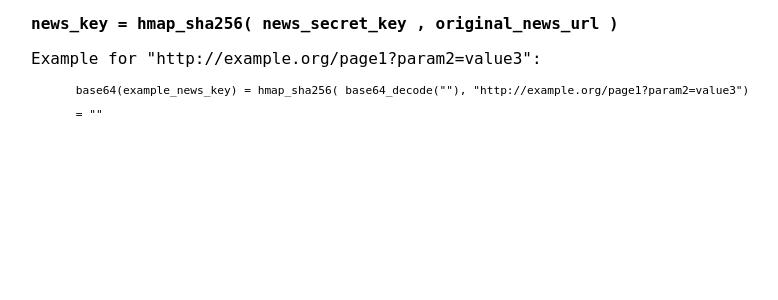
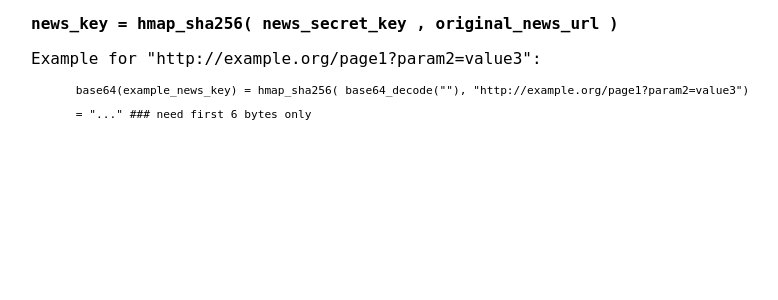
Before and after one commit to polymorphm/world-news-web-app, a Python web app: template lib_world_news_web_app_2013_02_04/templates/dashboard.mako in a window 1280 px wide. Shown: the part 321-621 px from the top of the page, without its empty margins (109-887 px from the left). Run offline with Mako, Linux system fonts and the light colour scheme; the template is opened without the code that fills it, so the values that code supplies are empty.

Commit message:
'''need first 6 bytes only'''

```diff
--- a/lib_world_news_web_app_2013_02_04/news_views.py
+++ b/lib_world_news_web_app_2013_02_04/news_views.py
@@ -45,7 +45,7 @@
     news_secret_key = get_news_secret_key()
     news_key = hmac.new(news_secret_key, original_news_url, hashlib.sha256).digest()
 
-    return news_key
+    return news_key[:6]
 
 def get_news_url(original_news_url):
     o_scheme, o_netloc, o_path, o_query, o_fragment = \
--- a/lib_world_news_web_app_2013_02_04/templates/dashboard.mako
+++ b/lib_world_news_web_app_2013_02_04/templates/dashboard.mako
@@ -28,7 +28,7 @@
             <pre>Example for "http://example.org/page1?param2=value3":</pre>
             <div style="margin-left: 4em; font-size: 0.7em">
                 <pre>base64(example_news_key) = hmap_sha256( base64_decode("${dashboard__news_secret_key_b64 | h}"), "http://example.org/page1?param2=value3")</pre>
-                <pre>= "${dashboard__key_example_for('http://example.org/page1?param2=value3') | h}"</pre>
+                <pre>= "${dashboard__key_example_for('http://example.org/page1?param2=value3') | h}..." ### need first 6 bytes only</pre>
             </div>
         </div>
     </body>
```
